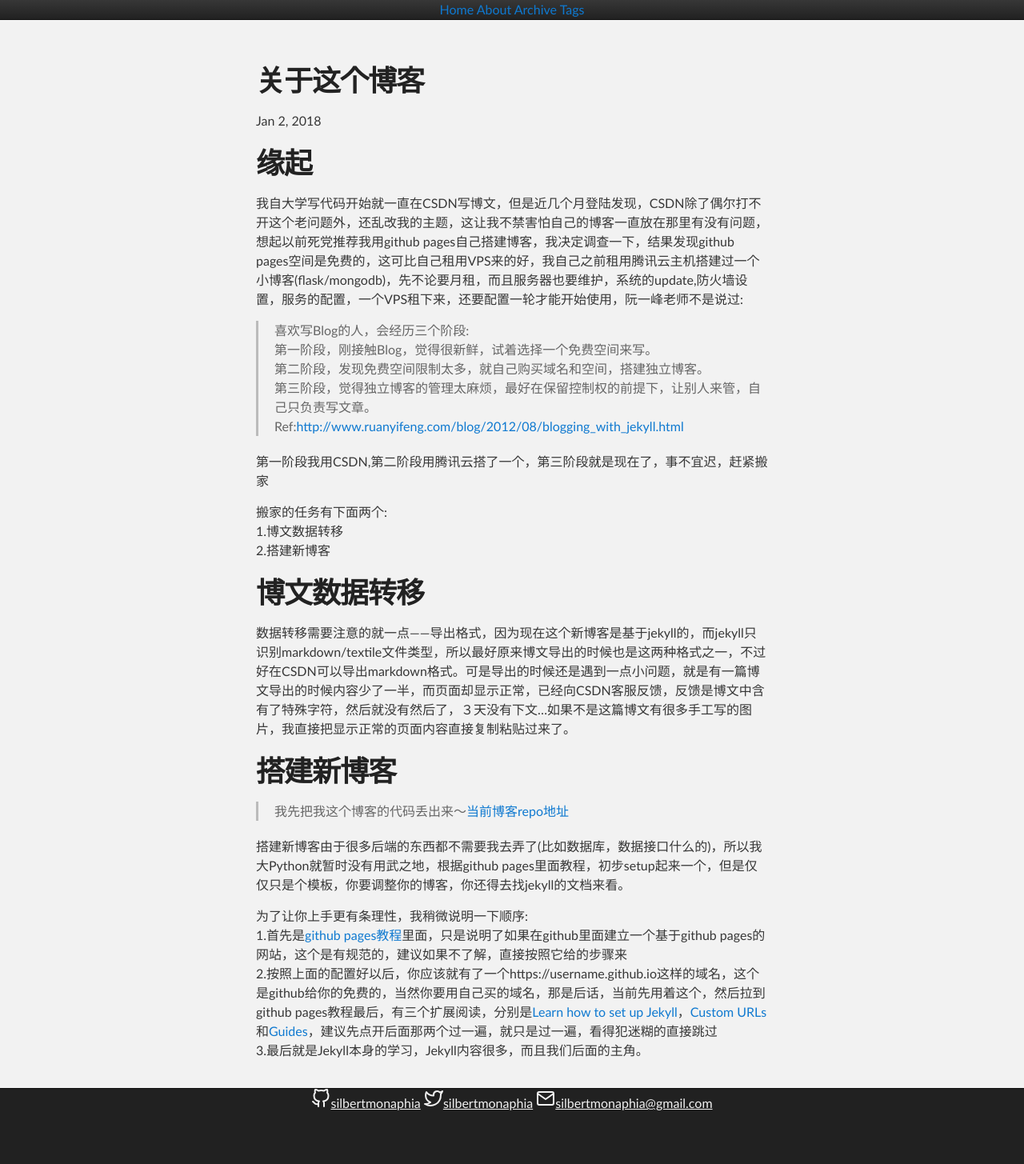
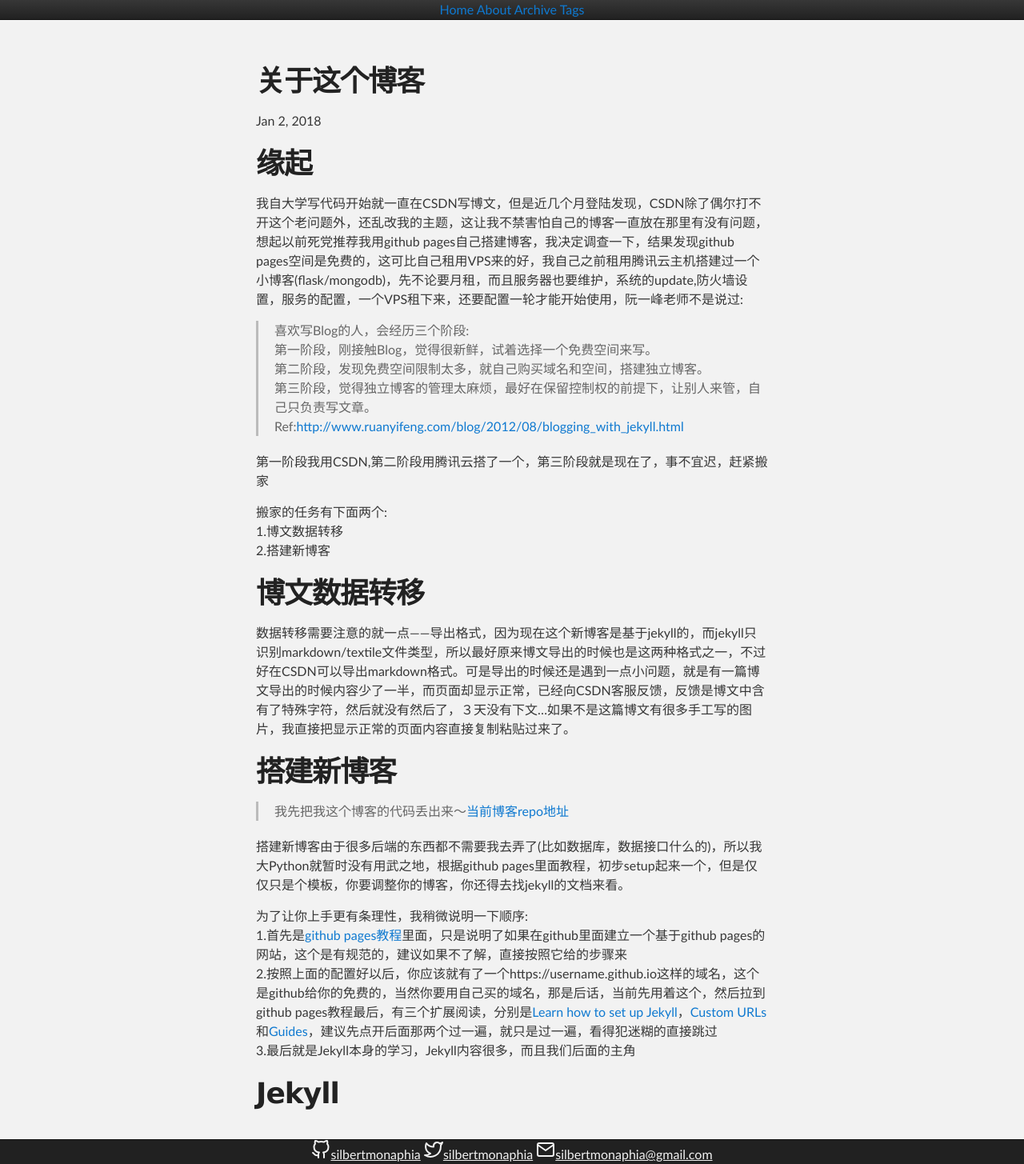
Before and after one commit to silbertmonaphia/silbertmonaphia.github.io, a Jekyll site: the page built from _posts/2018-01-02-关于这个博客.md, in a window 1280 px wide. Shown: the whole page at 80% size. Built offline with Jekyll 4.4.1, drawn with Linux system fonts in a browser that asks for light colours; our own code applies the rules of GitHub Pages for plain Markdown files; the repository's description, which GitHub fills in, is left out; before the commit the page ends 1391 px from its top, so only the background shows below that.

Commit message:
Update 2018-01-02-关于这个博客.md

```diff
--- a/_posts/2018-01-02-关于这个博客.md
+++ b/_posts/2018-01-02-关于这个博客.md
@@ -28,4 +28,6 @@ Ref:<http://www.ruanyifeng.com/blog/2012/08/blogging_with_jekyll.html>
 为了让你上手更有条理性，我稍微说明一下顺序:
 1.首先是[github pages教程](https://pages.github.com/)里面，只是说明了如果在github里面建立一个基于github pages的网站，这个是有规范的，建议如果不了解，直接按照它给的步骤来
 2.按照上面的配置好以后，你应该就有了一个https://username.github.io这样的域名，这个是github给你的免费的，当然你要用自己买的域名，那是后话，当前先用着这个，然后拉到github pages教程最后，有三个扩展阅读，分别是[Learn how to set up Jekyll](https://jekyllrb.com/docs/quickstart/)，[Custom URLs](https://help.github.com/articles/using-a-custom-domain-with-github-pages/)和[Guides](https://help.github.com/categories/github-pages-basics/)，建议先点开后面那两个过一遍，就只是过一遍，看得犯迷糊的直接跳过
-3.最后就是Jekyll本身的学习，Jekyll内容很多，而且我们后面的主角。
+3.最后就是Jekyll本身的学习，Jekyll内容很多，而且我们后面的主角
+
+# Jekyll
```
